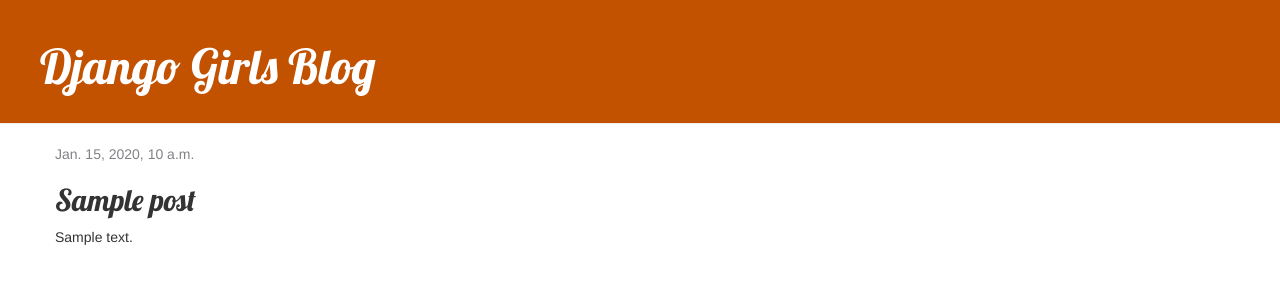
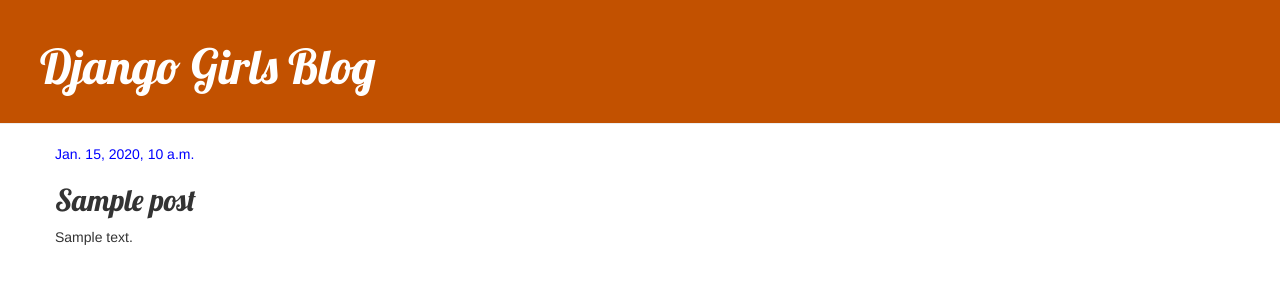
Before and after one commit to TBerryLuv/Temilade, a Django app: page /post/1/ in a window 1280 px wide. Shown: the top 300 px of the page. Run offline with Django 3.2, Linux system fonts and the light colour scheme; tables that the repository leaves empty hold one stand-in row (values such as "Sample post"); some libraries are stand-ins or nearby versions.

Commit message:
Add the changes made to the CSS file for the site

```diff
--- a/blog/static/css/blog.css
+++ b/blog/static/css/blog.css
@@ -15,7 +15,7 @@
 font-family: 'Lobster', cursive;
 }
 .date {
-color: #828287;
+color: #0000FF;
 }
 .save {
 float: middle;
```
